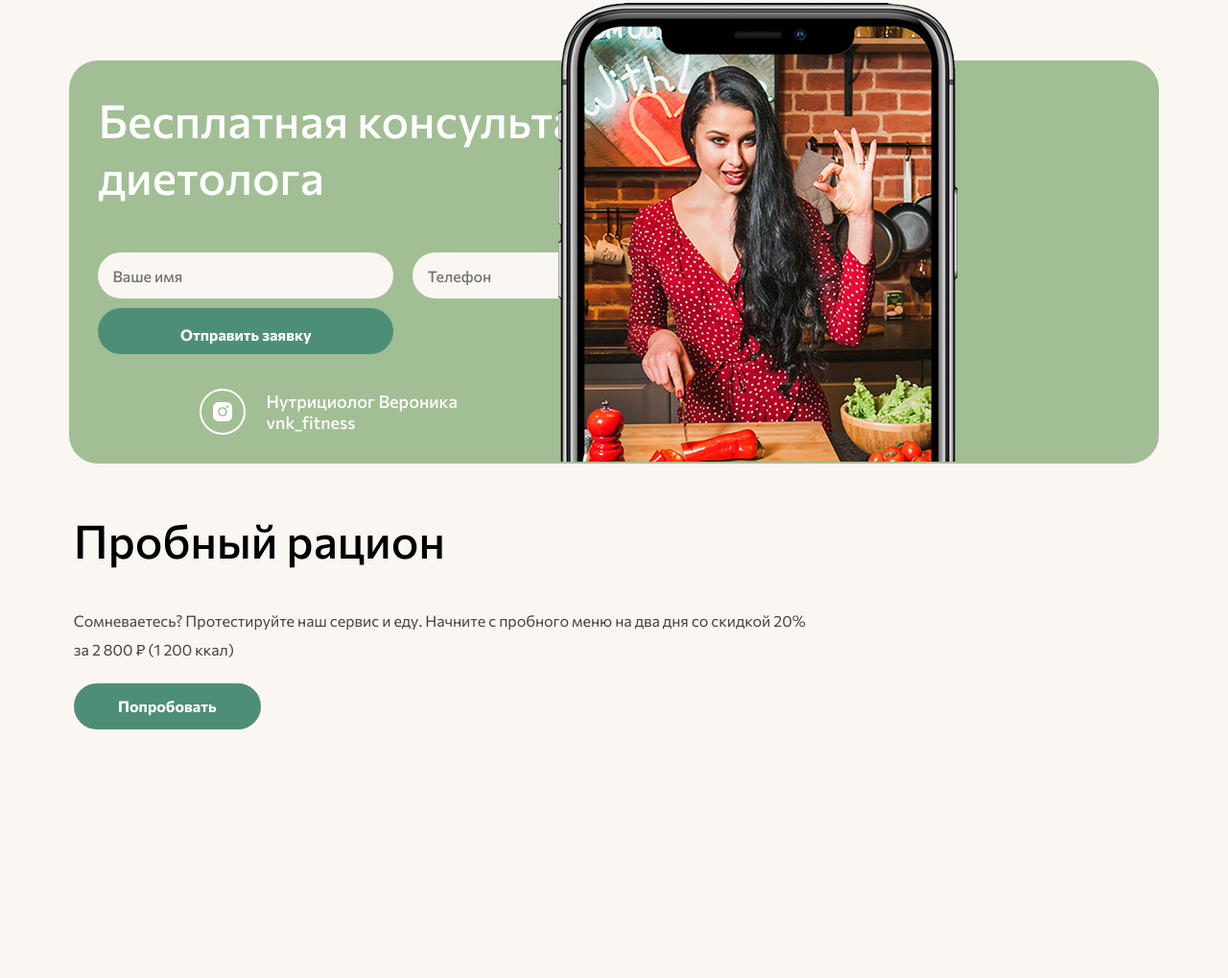
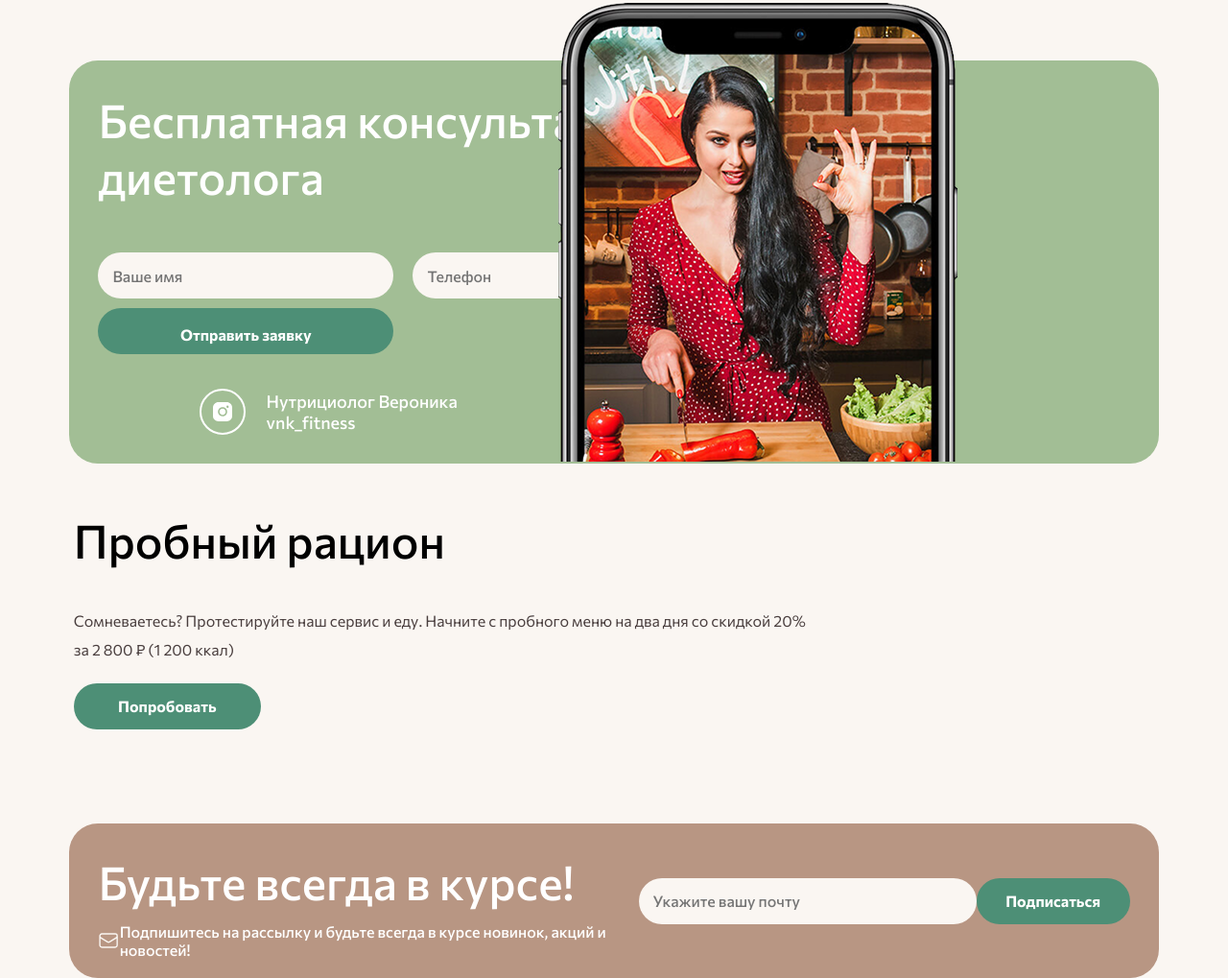
Before and after one commit to mansurjurakhonzoda/Time-to-eat, a plain HTML site: page index.html in a window 1280 px wide. Shown: the part 5336-6355 px from the top of the page at 96% size. Before the commit the page ends 6096 px from the top, so only its background shows below. Drawn offline with Linux system fonts and the light colour scheme.

Commit message:
twelves section

```diff
--- a/index.html
+++ b/index.html
@@ -388,6 +388,25 @@
             Начните с пробного меню на два дня со скидкой 20% за 2 800 ₽ (1 200 ккал)</p>
         <button>Попробовать</button>
     </div>
+
+    <div class="twelves">
+        <div class="bit">
+            <p>Будьте всегда в курсе!</p>
+            <div class="email">
+                <svg xmlns="http://www.w3.org/2000/svg" fill="none" viewBox="0 0 24 24" stroke-width="1.5"
+                    stroke="currentColor" class="size-6">
+                    <path stroke-linecap="round" stroke-linejoin="round"
+                        d="M21.75 6.75v10.5a2.25 2.25 0 0 1-2.25 2.25h-15a2.25 2.25 0 0 1-2.25-2.25V6.75m19.5 0A2.25 2.25 0 0 0 19.5 4.5h-15a2.25 2.25 0 0 0-2.25 2.25m19.5 0v.243a2.25 2.25 0 0 1-1.07 1.916l-7.5 4.615a2.25 2.25 0 0 1-2.36 0L3.32 8.91a2.25 2.25 0 0 1-1.07-1.916V6.75" />
+                </svg>
+                <p>Подпишитесь на рассылку и будьте всегда в курсе новинок, акций и новостей!</p>
+            </div>
+        </div>
+
+        <form action="form">
+            <input type="email" placeholder="Укажите вашу почту">
+            <button>Подписаться</button>
+        </form>
+    </div>
 </body>
 
 </html>
--- a/style.css
+++ b/style.css
@@ -971,3 +971,75 @@ h1 {
   color: #fff;
   text-align: center;
 }
+.twelves {
+  width: 84%;
+  height: 101px;
+  padding: 30px;
+  border-radius: 30px;
+  background-color: #b89683;
+  margin: auto;
+  margin-top: 100px;
+  display: flex;
+  align-items: center;
+  justify-content: space-between;
+}
+.bit {
+  width: 620px;
+  height: 100px;
+}
+.bit p {
+  font-weight: 500;
+  font-size: 48px;
+  color: #ffffff;
+  margin-bottom: 20px;
+}
+.email {
+  display: flex;
+  align-items: center;
+  justify-content: space-between;
+  width: 100%;
+  height: 24px;
+}
+.email svg {
+  width: 24px;
+  height: 24px;
+  color: #faf6f2;
+}
+.email p {
+  font-weight: 500;
+  font-size: 16px;
+  color: #ffffff;
+  margin: 0;
+}
+.twelves form {
+  width: 532px;
+  height: 48px;
+  display: flex;
+  align-items: center;
+  justify-content: space-between;
+}
+.twelves form input {
+  border: none;
+  background-color: #faf6f2;
+  padding: 9px 15px;
+  width: 322px;
+  height: 30px;
+  font-weight: 500;
+  font-size: 16px;
+  line-height: 30px;
+  border-radius: 40px;
+  color: #756d6d;
+}
+.twelves form button {
+  width: 160px;
+  height: 48px;
+  border-radius: 40px;
+  padding: 9px 26px;
+  border: none;
+  background-color: #4d8f76;
+  font-weight: 700;
+  font-size: 16px;
+  line-height: 30px;
+  color: #ffffff;
+  text-align: center;
+}
```
